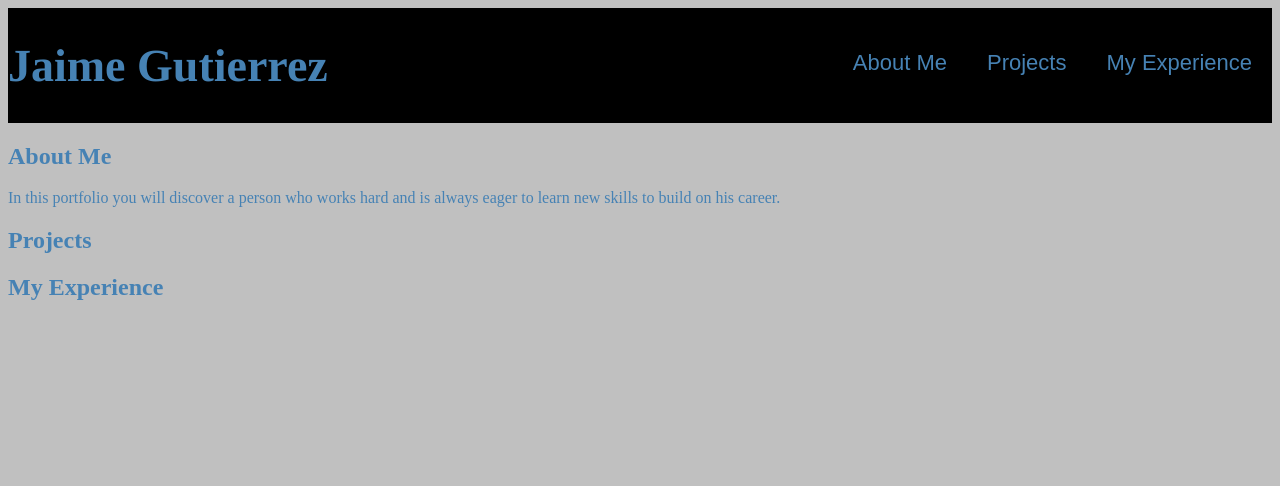
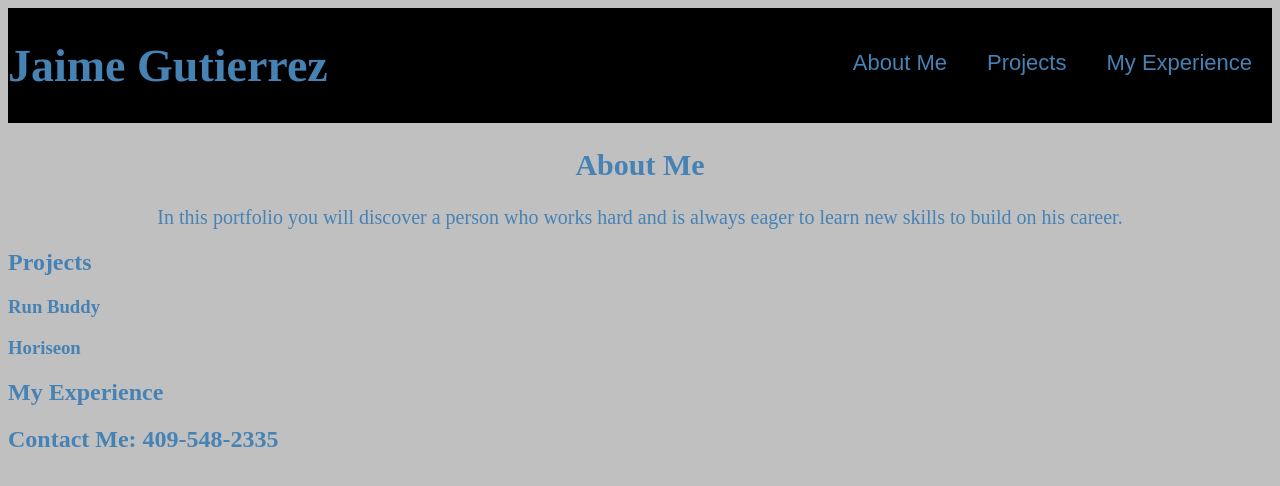
Before and after one commit to xJaimeGx/jaime-g-portfolio, a plain HTML site: page index.html in a window 1280 px wide. Drawn offline with Linux system fonts and the light colour scheme.

Commit message:
added more html

```diff
--- a/assets/css/styles.css
+++ b/assets/css/styles.css
@@ -32,3 +32,12 @@ header ul {
 header li {
     padding: 20px 20px 20px 20px;
 }
+
+.about-me {
+    text-align: center;
+    font-size: 20px;
+}
+
+.about-me img {
+    width: 60%;
+}
--- a/index.html
+++ b/index.html
@@ -21,15 +21,20 @@
           </ul>
       </header>
 
-        <section>
+        <section class="about-me">
             <h2>About Me</h2>
             <p>In this portfolio you will discover a person who works hard and is always eager to learn new skills to build on his career.</p>
         </section>
         <section>
             <h2>Projects</h2>
+              <h3>Run Buddy</h3>
+              <h3>Horiseon</h3>
         </section>
         <section>
             <h2>My Experience</h2>
         </section>
+      <footer>
+          <h2>Contact Me: 409-548-2335</h2>
+      </footer>
     </body>
 </html>
```
Also changed, not shown: assets/css/images/9F0CA819-6CB2-4CC2-8CCC-B1618FF13D04_1_105_c.jpeg (deleted).
